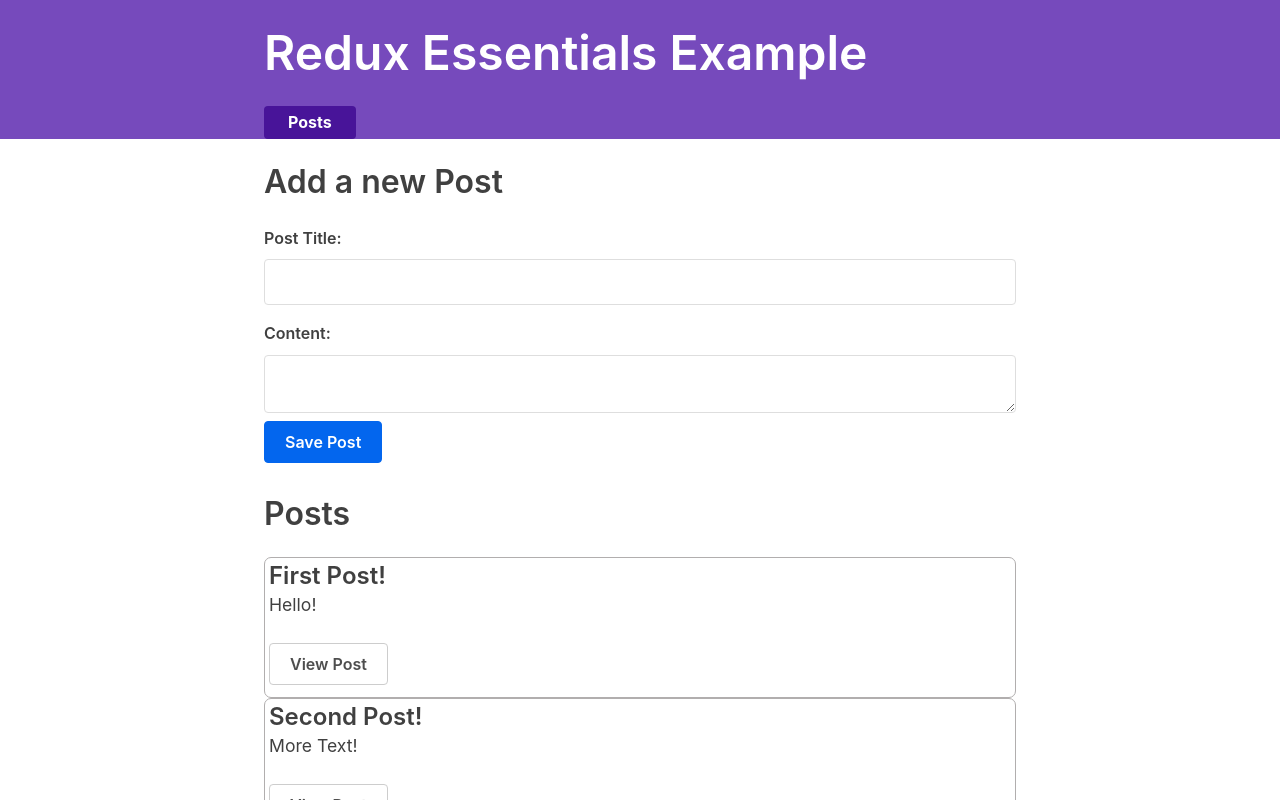
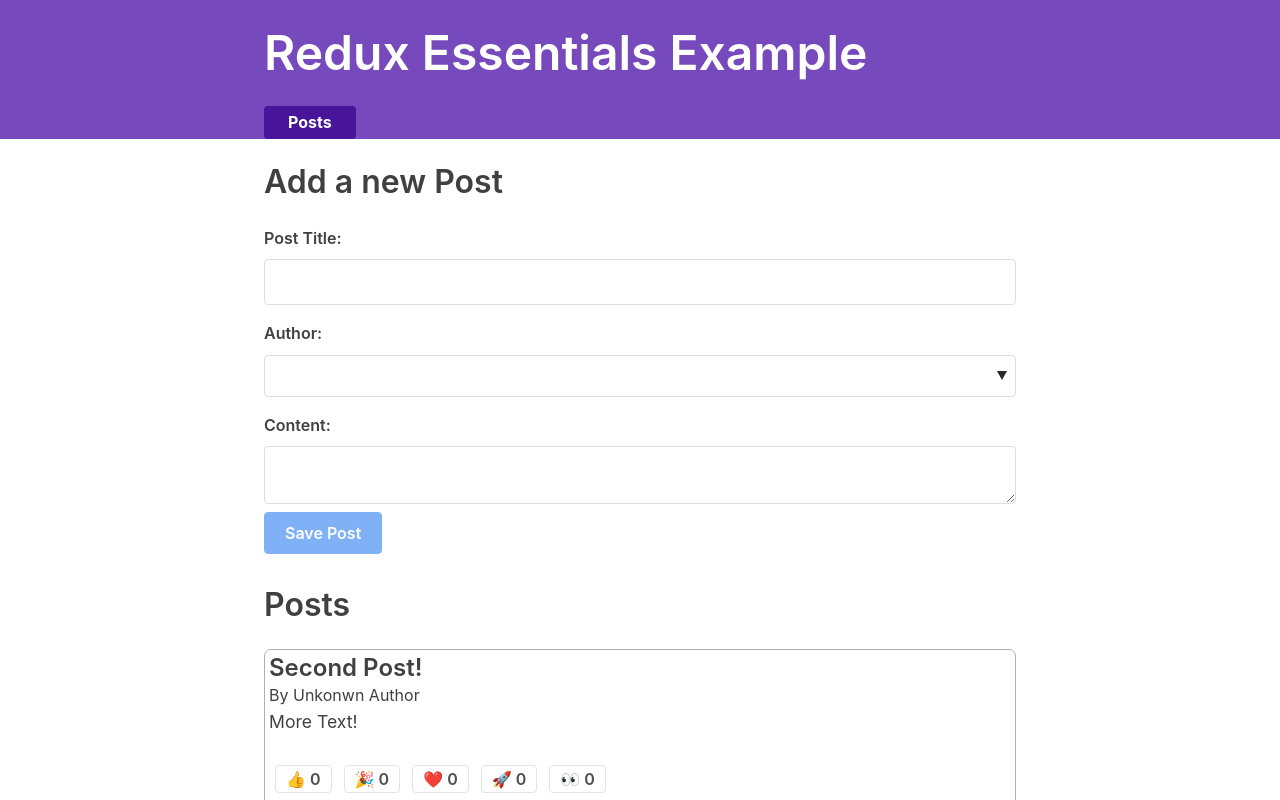
Before and after one commit to KazuyaHayashi/redux_tutorial, a React (Create React App) app: page / in a window 1280 px wide. Shown: the top 800 px of the page. Built offline with nearby package versions, Linux system fonts and the light colour scheme; what miragejs, txtgen would draw is missing.

Commit message:
Part4 done

```diff
--- a/src/app/store.js
+++ b/src/app/store.js
@@ -1,9 +1,11 @@
 import { configureStore } from '@reduxjs/toolkit'
 
 import postsReducer from '../features/posts/postsSlice';
+import usersReducer from '../features/users/usersSlice';
 
 export default configureStore({
   reducer: {
     posts: postsReducer,
+    users: usersReducer,
   }
-})
+});
--- a/src/features/posts/AddPostForm.js
+++ b/src/features/posts/AddPostForm.js
@@ -1,28 +1,40 @@
 import React, { useState } from 'react';
-import { useDispatch } from 'react-redux';
-import { nanoid } from '@reduxjs/toolkit';
+import { useDispatch, useSelector } from 'react-redux';
 import { postAdded } from './postsSlice';
 
 
 export const AddPostForm = () => {
     const [title, setTitle ] = useState('');
     const [content, setContent ] = useState('');
+    const [userId, setUserId ] = useState('');
 
     const dispatch = useDispatch();
 
+    const users = useSelector(state => state.users);
+
     const onTitleChanged = e => setTitle(e.target.value);
     const onContentChanged = e => setContent(e.target.value);
+    const onAuthorChanged = e => setUserId(e.target.value);
+
     const onSaveClicked = () => {
         if(title && content) {
             dispatch(postAdded({
-                id: nanoid(),
                 title,
-                content
+                content,
+                userId
             }));
             setTitle('');
             setContent('');
         }
     };
+
+    const canSave = Boolean(title) && Boolean(content) && Boolean(userId);
+
+    const usersOptions = users.map(user => (
+        <option key={user.id} value={user.id}>
+            {user.name}
+        </option>
+    ));
 
     return (
         <section>
@@ -36,6 +48,13 @@
                     value={title}
                     onChange={onTitleChanged}
                 />
+
+                <label htmlFor="postAuthor">Author:</label>
+                <select id="postAuthor" value={userId} onChange={onAuthorChanged}>
+                    <option value=""></option>
+                    {usersOptions}
+                </select>
+
                 <label htmlFor="postContent">Content:</label>
                 <textarea
                     id="postContent"
@@ -43,7 +62,7 @@
                     value={content}
                     onChange={onContentChanged}
                 />
-                <button type="button" onClick={onSaveClicked}>Save Post</button>
+                <button type="button" onClick={onSaveClicked} disabled={!canSave}>Save Post</button>
             </form>
         </section>
     );
--- /dev/null
+++ b/src/features/posts/PostAuthor.js
@@ -0,0 +1,10 @@
+import React from 'react';
+import { useSelector } from 'react-redux';
+
+export const PostAuthor = ({ userId }) => {
+    const author = useSelector(state =>
+        state.users.find(user => user.id === userId)
+    );
+
+    return <span>By {author ? author.name : 'Unkonwn Author'}</span>
+};
--- a/src/features/posts/PostsList.js
+++ b/src/features/posts/PostsList.js
@@ -2,13 +2,19 @@
 import { useSelector } from 'react-redux';
 import { Link } from 'react-router-dom';
 
+import { PostAuthor } from './PostAuthor';
+import { ReactionButtons } from './ReactionButtons';
+
 export const PostsList = () => {
     const posts = useSelector(state => state.posts);
+    const orderedPosts = posts.slice().sort((a, b) => b.date.localeCompare(a.date));
 
-    const renderedPosts = posts.map(post => (
+    const renderedPosts = orderedPosts.map(post => (
         <article className="post-excerpt" key={post.id}>
             <h3>{post.title}</h3>
+            <PostAuthor userId={post.userId} />
             <p>{post.content.substring(0, 100)}</p>
+            <ReactionButtons post={post} />
             <Link to={`posts/${post.id}`} className="button muted-button">
                 View Post
             </Link>
--- /dev/null
+++ b/src/features/posts/ReactionButtons.jsx
@@ -0,0 +1,31 @@
+import React from 'react';
+import { useDispatch } from 'react-redux';
+
+import { reactionAdded } from './postsSlice';
+
+const reactionEmoji = {
+    thumbsUp: '👍',
+    hooray: '🎉',
+    heart: '❤️',
+    rocket: '🚀',
+    eyes: '👀'
+};
+
+export const ReactionButtons = ({ post }) => {
+    const dispatch = useDispatch();
+
+    const reactionButtons = Object.entries(reactionEmoji).map(([name, emoji]) => {
+        return (
+            <button
+                key={name}
+                type="button"
+                className="muted-button reaction-button"
+                onClick={() => dispatch(reactionAdded({ postId: post.id, reaction: name }))}
+            >
+                {emoji} {post.reactions[name]}
+            </button>
+        );
+    });
+
+    return <div>{reactionButtons}</div>
+};
--- a/src/features/posts/SinglePostPage.js
+++ b/src/features/posts/SinglePostPage.js
@@ -2,6 +2,9 @@
 import { useSelector } from 'react-redux';
 
 import { Link } from 'react-router-dom';
+
+import { PostAuthor } from './PostAuthor';
+import { ReactionButtons } from './ReactionButtons';
 
 
 export const SinglePostPage = ({ match }) => {
@@ -21,7 +24,9 @@
         <section>
             <article className="post">
                 <h2>{post.title}</h2>
+                <PostAuthor userId={post.userId} />
                 <p className="post-content">{post.content}</p>
+                <ReactionButtons post={post} />
                 <Link to={`/editPost/${postId}`} className="button">
                     Edit Post
                 </Link>
--- a/src/features/posts/postsSlice.js
+++ b/src/features/posts/postsSlice.js
@@ -1,8 +1,33 @@
-import { createSlice } from '@reduxjs/toolkit';
+import { createSlice, nanoid } from '@reduxjs/toolkit';
+import { sub } from 'date-fns';
 
 const initialState = [
-    { id: '1', title: 'First Post!', content: 'Hello!' },
-    { id: '2', title: 'Second Post!', content: 'More Text!' },
+    {
+        id: '1',
+        title: 'First Post!',
+        content: 'Hello!',
+        date: sub(new Date(), { minutes: 10 }).toISOString(),
+        reactions: {
+            thumbsUp: 0,
+            hooray: 0,
+            heart: 0,
+            rocket: 0,
+            eyes: 0,
+        },
+    },
+    {
+        id: '2',
+        title: 'Second Post!',
+        content: 'More Text!',
+        date: sub(new Date(), { minutes: 5}).toISOString(),
+        reactions: {
+            thumbsUp: 0,
+            hooray: 0,
+            heart: 0,
+            rocket: 0,
+            eyes: 0,
+        },
+     },
 ];
 
 const postsSlice = createSlice({
@@ -12,6 +37,24 @@
         postAdded(state, action) {
             state.push(action.payload);
         },
+        prepare(title, content, userId) {
+            return {
+                payload: {
+                    id: nanoid(),
+                    date: new Date().toISOString(),
+                    title,
+                    content,
+                    user: userId,
+                    reactions: {
+                        thumbsUp: 0,
+                        hooray: 0,
+                        heart: 0,
+                        rocket: 0,
+                        eyes: 0,
+                    },
+                }
+            };
+        },
         postUpdated(state, action) {
             const { id, title, content } = action.payload;
             const existingPost = state.find(post => post.id === id);
@@ -19,10 +62,17 @@
                 existingPost.title = title;
                 existingPost.content = content;
             }
-        }
+        },
+        reactionAdded(state, action) {
+            const { postId, reaction } = action.payload;
+            const existingPost = state.find(post => post.id === postId);
+            if(existingPost) {
+                existingPost.reactions[reaction]++;
+            }
+        },
     }
 });
 
-export const { postAdded, postUpdated } = postsSlice.actions;
+export const { postAdded, postUpdated, reactionAdded } = postsSlice.actions;
 
 export default postsSlice.reducer;
--- /dev/null
+++ b/src/features/users/usersSlice.js
@@ -0,0 +1,15 @@
+import { createSlice } from '@reduxjs/toolkit';
+
+const initialState = [
+    { id: '0', name: 'Tianna Jenkins' },
+    { id: '1', name: 'Kevin Grant' },
+    { id: '2', name: 'Madison Price' }
+];
+
+const usersSlice = createSlice({
+    name: 'users',
+    initialState,
+    reducers: []
+});
+
+export default usersSlice.reducer;
```
Also changed, not shown: src/features/posts/TimeAgo.js (added, +18 -0 lines).
